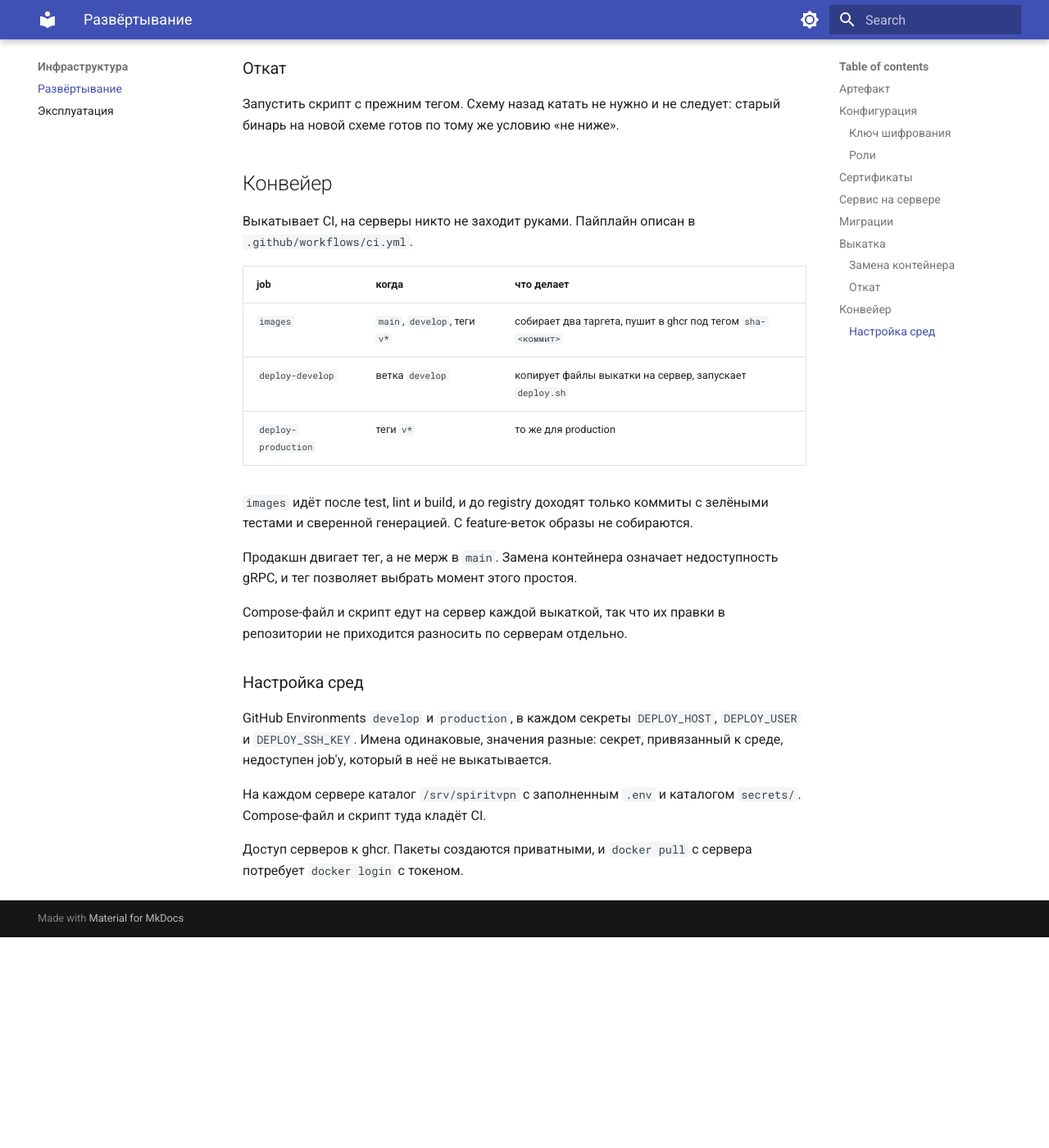
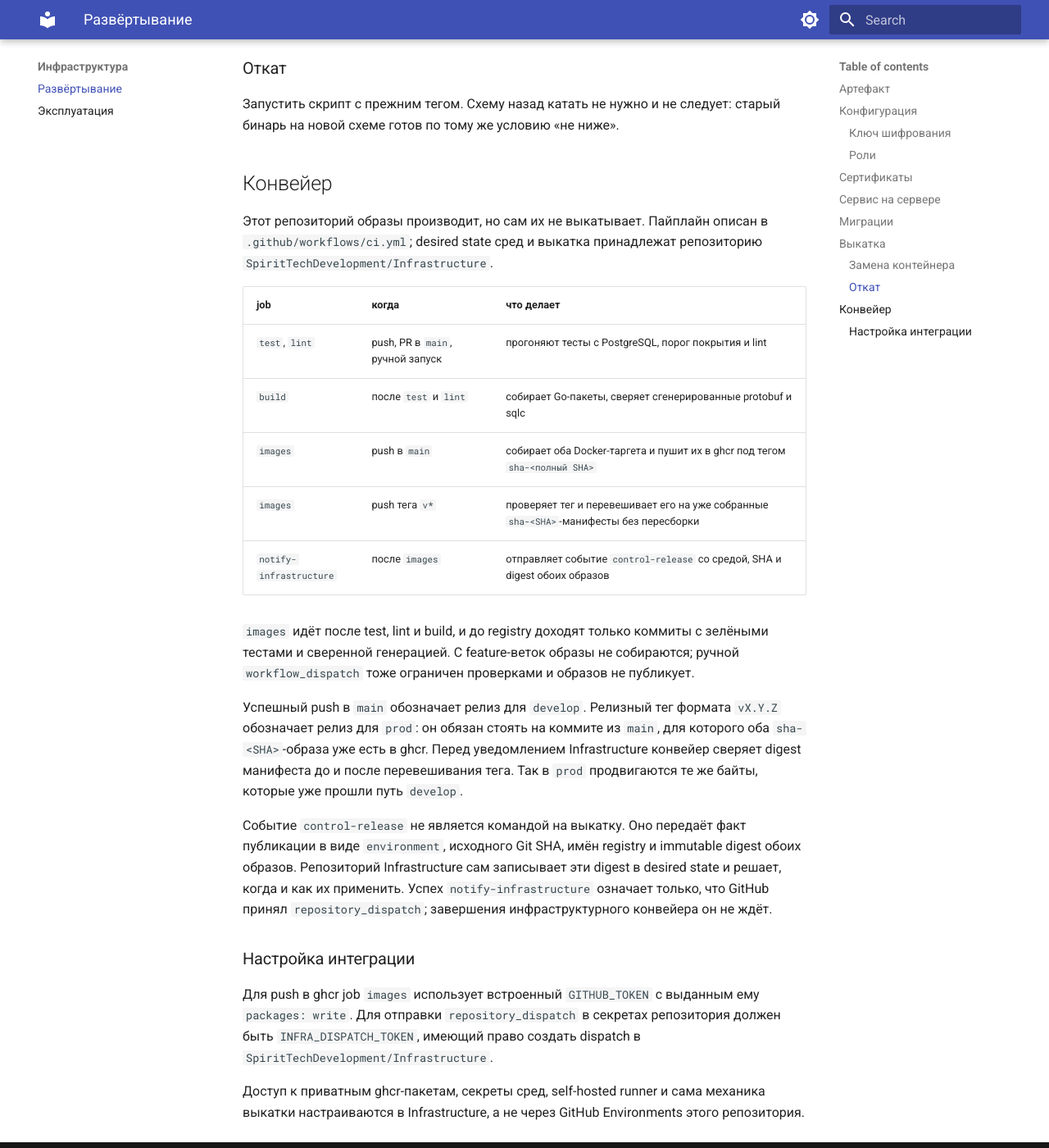
Before and after one commit to SpiritTechDevelopment/SpiritVPN, an MkDocs documentation site: the page built from docs/DEPLOYMENT.md, in a window 1280 px wide and 1400 px high, scrolled down 6802 px. Shown: the whole window at 82% size. Built offline with MkDocs 1.6.1 and Material for MkDocs 9.7.7, drawn with Linux system fonts in a browser that asks for light colours; before the commit the page ends 7945 px from its top, so only the background shows below that.

Commit message:
docs: обновил документацию DEPLOYMENT.md

```diff
--- a/docs/DEPLOYMENT.md
+++ b/docs/DEPLOYMENT.md
@@ -29,7 +29,7 @@ docker build --target spiritvpnd -t spiritvpn-spiritvpnd:<тег> .
 контейнер, застрявший в `not ready: schema`, и искать причину придётся в версиях
 образов.
 
-Сред две, на разных серверах и с разными базами: `develop` и `production`.
+Сред две, на разных серверах и с разными базами: `develop` и `prod`.
 Экземпляр процесса в каждой ровно один; механика lease в базе прикрывает
 перезапуск и перекрытие старого процесса с новым, но горизонтального
 масштабирования не даёт.
@@ -254,32 +254,43 @@ lease:
 
 ## Конвейер
 
-Выкатывает CI, на серверы никто не заходит руками. Пайплайн описан в
-`.github/workflows/ci.yml`.
+Этот репозиторий образы производит, но сам их не выкатывает. Пайплайн
+описан в `.github/workflows/ci.yml`; desired state сред и выкатка принадлежат
+репозиторию `SpiritTechDevelopment/Infrastructure`.
 
 | job | когда | что делает |
 |---|---|---|
-| `images` | `main`, `develop`, теги `v*` | собирает два таргета, пушит в ghcr под тегом `sha-<коммит>` |
-| `deploy-develop` | ветка `develop` | копирует файлы выкатки на сервер, запускает `deploy.sh` |
-| `deploy-production` | теги `v*` | то же для production |
+| `test`, `lint` | push, PR в `main`, ручной запуск | прогоняют тесты с PostgreSQL, порог покрытия и lint |
+| `build` | после `test` и `lint` | собирает Go-пакеты, сверяет сгенерированные protobuf и sqlc |
+| `images` | push в `main` | собирает оба Docker-таргета и пушит их в ghcr под тегом `sha-<полный SHA>` |
+| `images` | push тега `v*` | проверяет тег и перевешивает его на уже собранные `sha-<SHA>`-манифесты без пересборки |
+| `notify-infrastructure` | после `images` | отправляет событие `control-release` со средой, SHA и digest обоих образов |
 
 `images` идёт после test, lint и build, и до registry доходят только коммиты с
-зелёными тестами и сверенной генерацией. С feature-веток образы не собираются.
+зелёными тестами и сверенной генерацией. С feature-веток образы не собираются;
+ручной `workflow_dispatch` тоже ограничен проверками и образов не публикует.
 
-Продакшн двигает тег, а не мерж в `main`. Замена контейнера означает
-недоступность gRPC, и тег позволяет выбрать момент этого простоя.
+Успешный push в `main` обозначает релиз для `develop`. Релизный тег формата `vX.Y.Z`
+обозначает релиз для `prod`: он обязан стоять на коммите из `main`, для которого
+оба `sha-<SHA>`-образа уже есть в ghcr. Перед уведомлением Infrastructure конвейер
+сверяет digest манифеста до и после перевешивания тега. Так в `prod` продвигаются
+те же байты, которые уже прошли путь `develop`.
 
-Compose-файл и скрипт едут на сервер каждой выкаткой, так что их правки в
-репозитории не приходится разносить по серверам отдельно.
+Событие `control-release` не является командой на выкатку. Оно передаёт факт
+публикации в виде `environment`, исходного Git SHA, имён registry и immutable digest
+обоих образов. Репозиторий Infrastructure сам записывает эти digest в
+desired state и решает, когда и как их применить. Успех
+`notify-infrastructure` означает только, что GitHub
+принял `repository_dispatch`; завершения инфраструктурного конвейера он не ждёт.
 
-### Настройка сред
+### Настройка интеграции
 
-GitHub Environments `develop` и `production`, в каждом секреты `DEPLOY_HOST`,
-`DEPLOY_USER` и `DEPLOY_SSH_KEY`. Имена одинаковые, значения разные: секрет,
-привязанный к среде, недоступен job'у, который в неё не выкатывается.
+Для push в ghcr job `images` использует встроенный `GITHUB_TOKEN` с
+выданным ему `packages: write`. Для отправки `repository_dispatch` в
+секретах репозитория должен быть
+`INFRA_DISPATCH_TOKEN`, имеющий право создать dispatch в
+`SpiritTechDevelopment/Infrastructure`.
 
-На каждом сервере каталог `/srv/spiritvpn` с заполненным `.env` и каталогом
-`secrets/`. Compose-файл и скрипт туда кладёт CI.
-
-Доступ серверов к ghcr. Пакеты создаются приватными, и `docker pull` с сервера
-потребует `docker login` с токеном.
+Доступ к приватным ghcr-пакетам, секреты сред, self-hosted runner и сама
+механика выкатки настраиваются в Infrastructure, а не через GitHub Environments
+этого репозитория.
```
